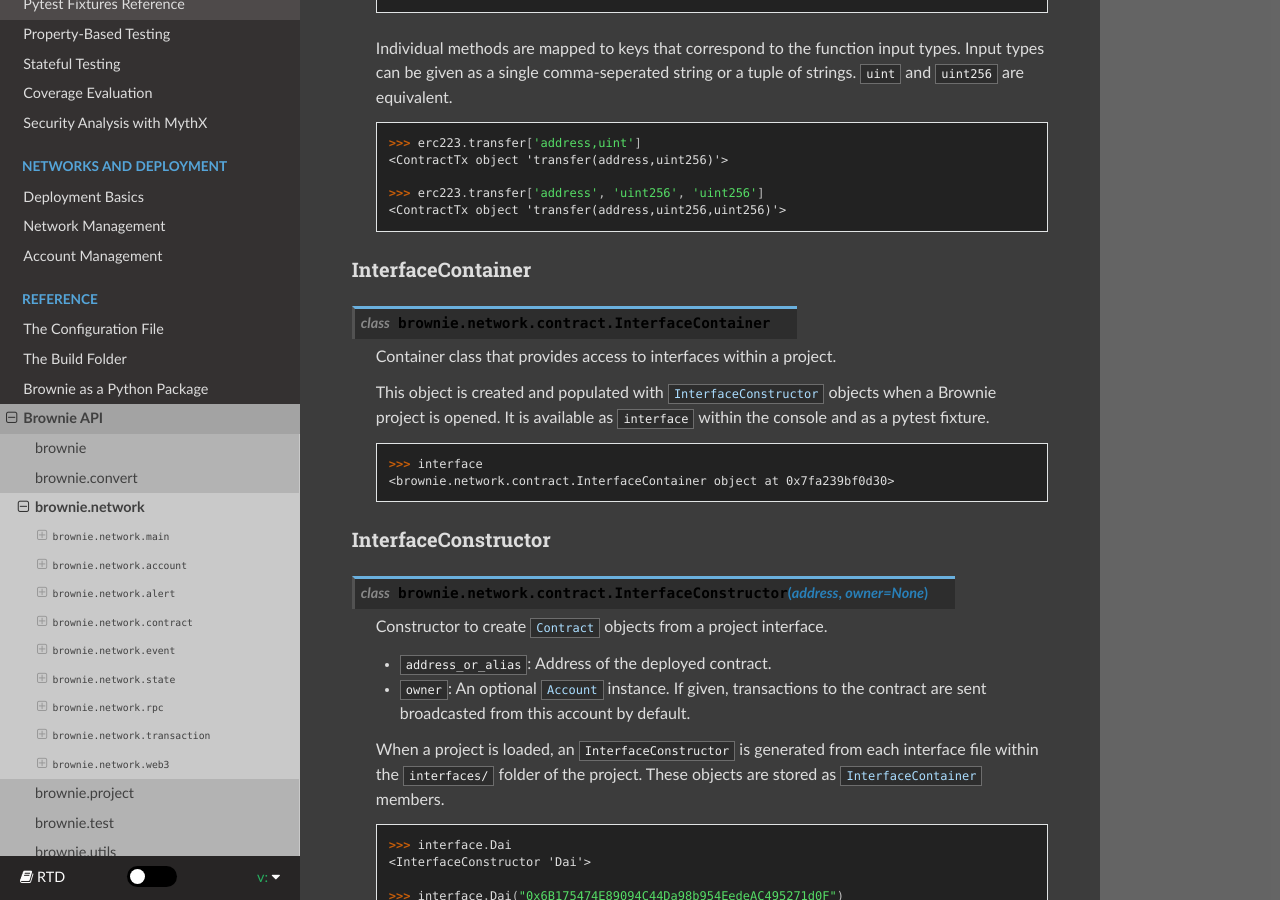
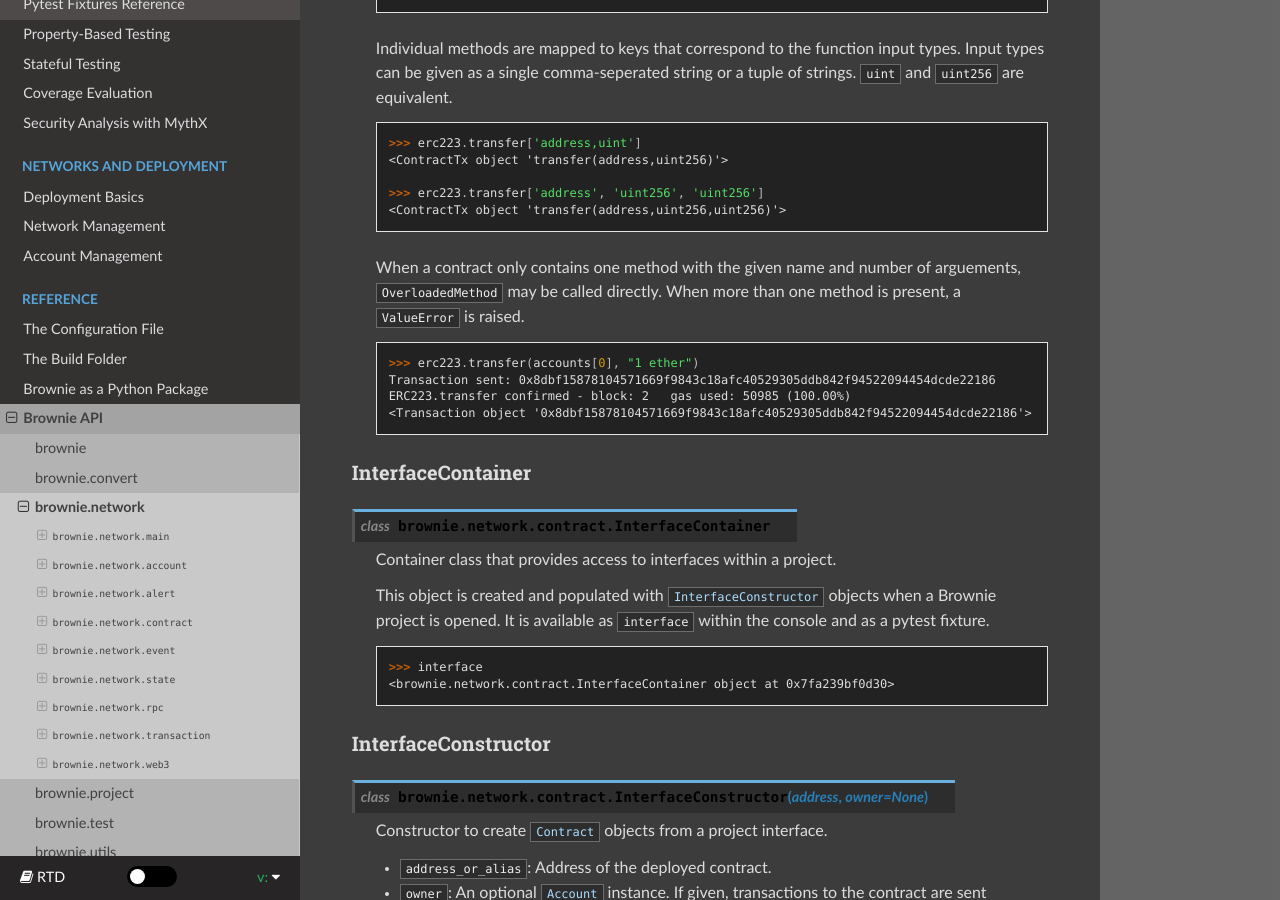
Before and after one commit to eth-brownie/brownie, a Sphinx documentation site: the page built from docs/api-network.rst, in a window 1280 px wide and 900 px high, scrolled down 21835 px. Built offline with Sphinx 7.4.7 and the Read the Docs theme 2.0.0, drawn with Linux system fonts in a browser that asks for light colours.

Commit message:
doc: update api documentation for OverloadedMethod

```diff
--- a/docs/api-network.rst
+++ b/docs/api-network.rst
@@ -1098,6 +1098,15 @@
 
         >>> erc223.transfer['address', 'uint256', 'uint256']
         <ContractTx object 'transfer(address,uint256,uint256)'>
+
+    When a contract only contains one method with the given name and number of arguements, ``OverloadedMethod`` may be called directly. When more than one method is present, a ``ValueError`` is raised.
+
+    .. code-block:: python
+
+        >>> erc223.transfer(accounts[0], "1 ether")
+        Transaction sent: 0x8dbf15878104571669f9843c18afc40529305ddb842f94522094454dcde22186
+        ERC223.transfer confirmed - block: 2   gas used: 50985 (100.00%)
+        <Transaction object '0x8dbf15878104571669f9843c18afc40529305ddb842f94522094454dcde22186'>
 
 InterfaceContainer
 ------------------
```
